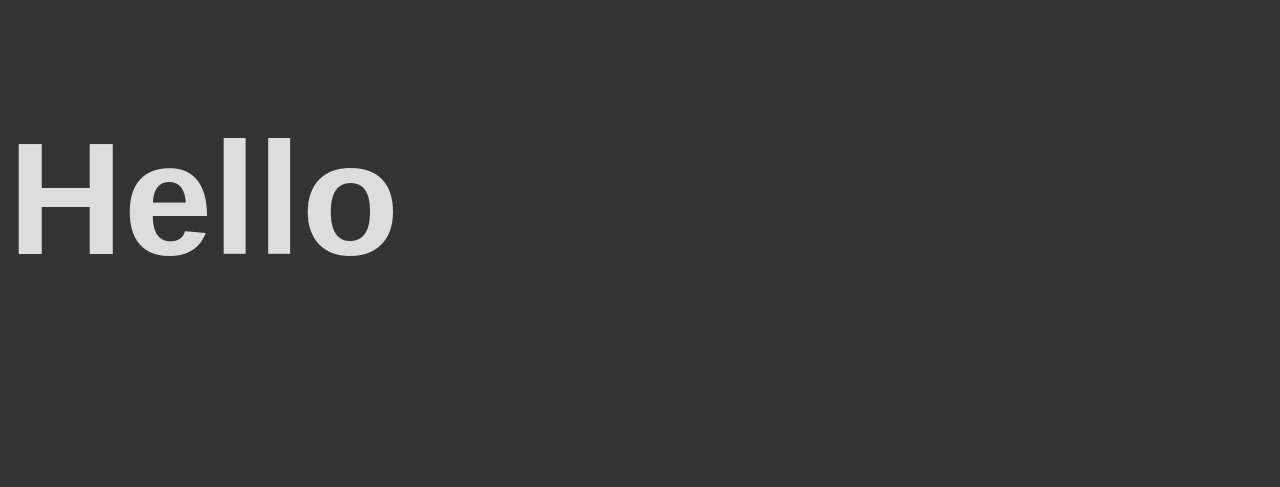
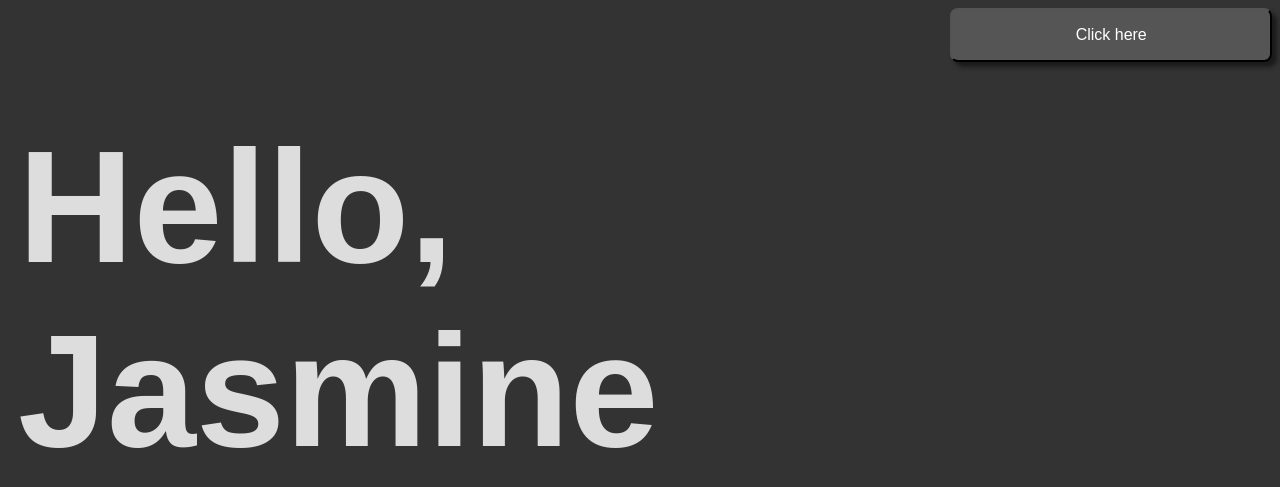
Before and after one commit to Clavinerise/Clavinerise.github.io, a plain HTML site: page index.html in a window 1280 px wide. Drawn offline with Linux system fonts and the light colour scheme.

Commit message:
Added CSS and JS

```diff
--- /dev/null
+++ b/css/style.css
@@ -0,0 +1,24 @@
+body {
+    display: flex;
+    background-color: #333;
+}
+
+body h1 {
+    font-size: 10em;
+    font-family: Arial, Helvetica, sans-serif;
+    color: #ddd;
+    padding-left: 10px;
+}
+
+.btn {
+    background-color: #555;
+    color: #fff;
+    height: 30%;
+    padding: 1em;
+    width: 30%;
+    font-size: 1em;
+    border-radius: .5em;
+    box-shadow:
+        /* -5px -5px -5px 0 rgba(255, 255, 255, .5), */
+        5px 5px 5px 0 rgba(0, 0, 0, .5);
+}
--- a/index.html
+++ b/index.html
@@ -2,18 +2,11 @@
 <html>
     <header>
         <title>Hello</title>
-        <style>
-            body h1 {
-                font-size: 10em;
-                font-family: Arial, Helvetica, sans-serif;
-                color: #ddd;
-            }
-            body {
-                background-color: #333;
-            }
-        </style>
+        <link href="css/style.css" rel="stylesheet" type="text/css">
     </header>
     <body>
-        <h1>Hello</h1>
+        <h1>Hello, Jasmine</h1>
+        <button id="btn1" class="btn">Click here</button>
+        <script src="js/test.js" type="text/javascript"></script>
     </body>
 </html>
--- /dev/null
+++ b/js/test.js
@@ -0,0 +1,7 @@
+let btn1 = document.getElementById('btn1');
+// btn1.innerHTML = "Hello";
+let count = 0;
+
+btn1.addEventListener('click', () => {
+    btn1.innerHTML = count++;
+});
```
